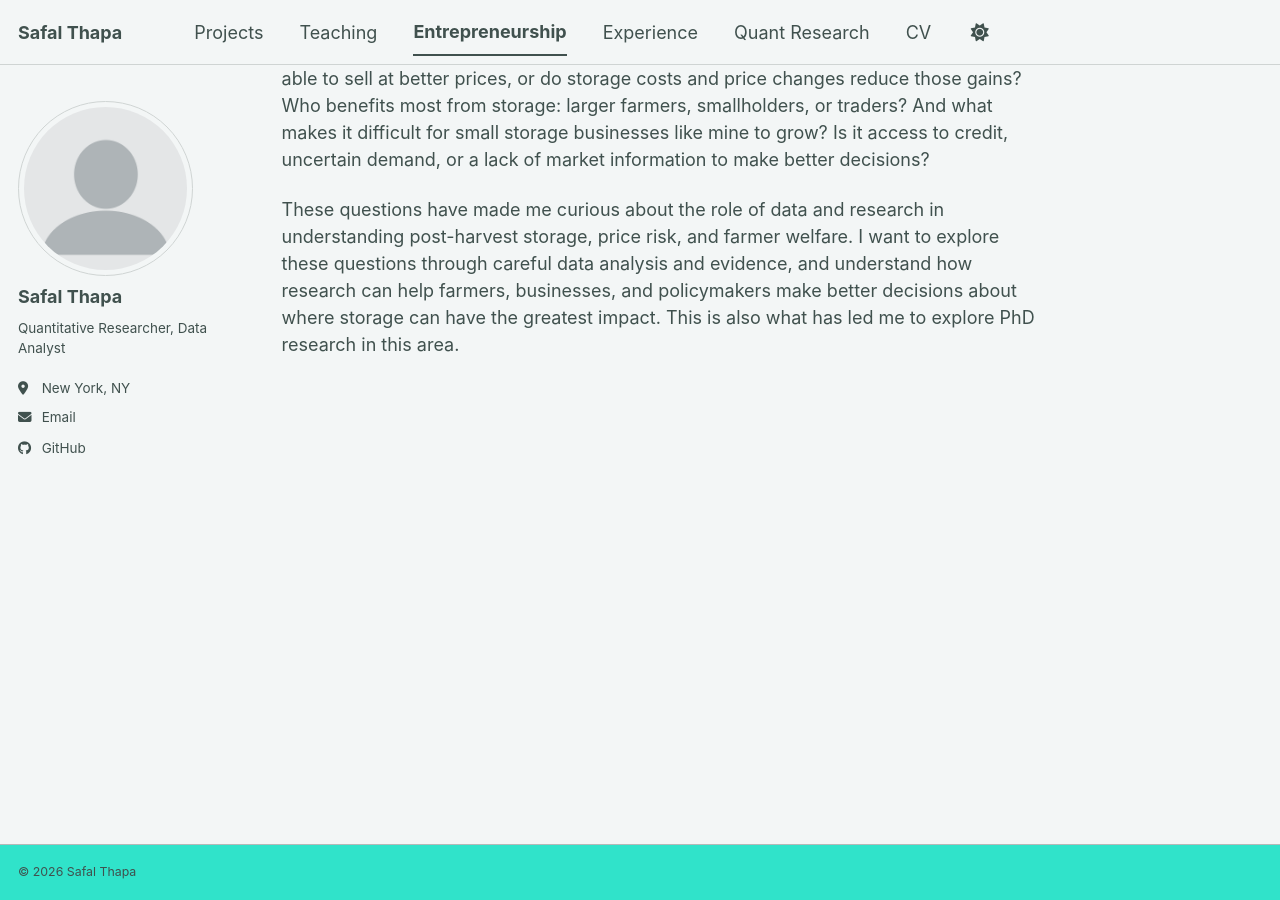
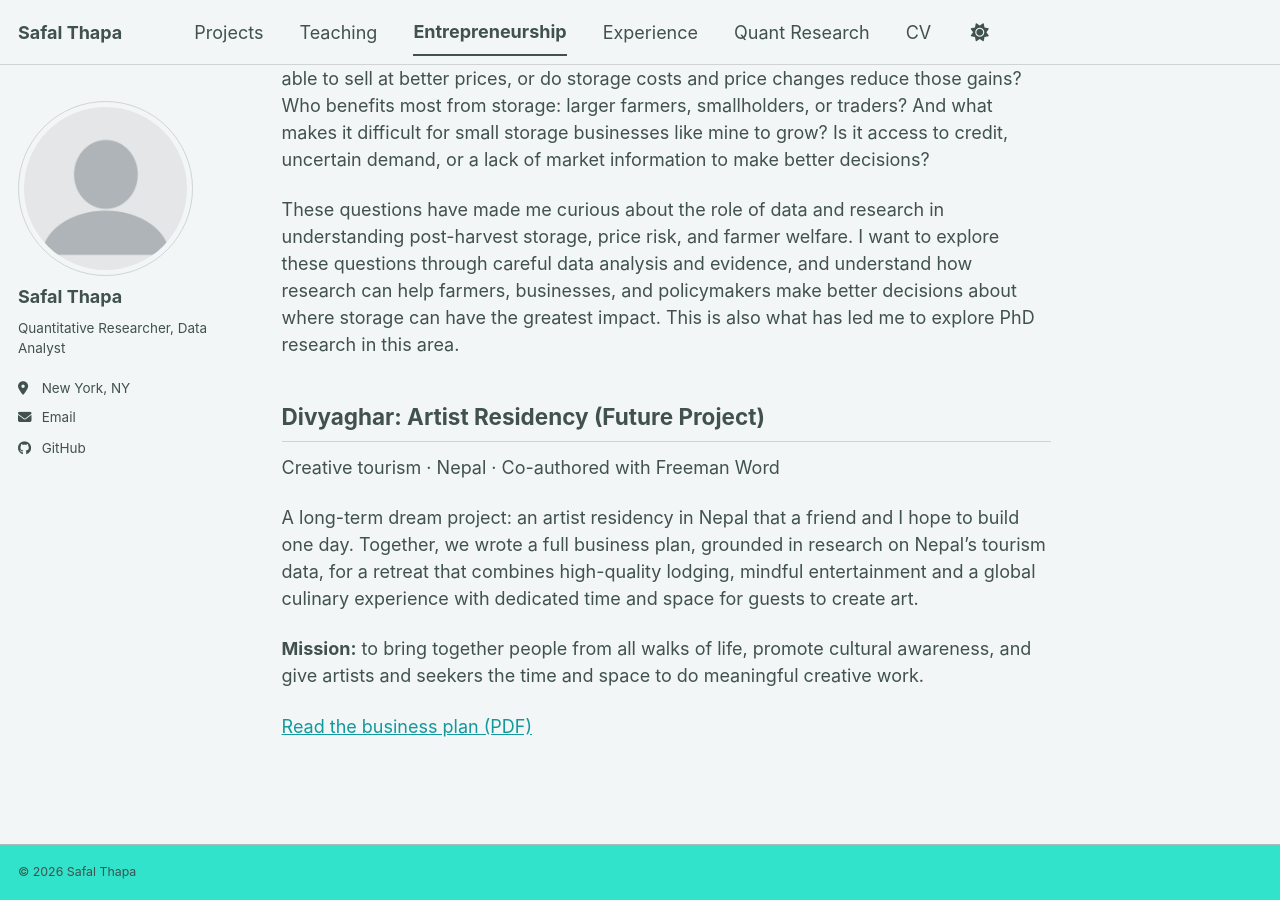
Before and after one commit to SafalThapa17/safalthapa.github.io, a Jekyll site: the page built from _pages/entrepreneurship.md, in a window 1280 px wide and 900 px high, scrolled down 894 px. Built offline with Jekyll 4.4.1, drawn with Linux system fonts in a browser that asks for light colours; a script bundle is joined from its source files by our own code; a style sheet for code colours, icons or effects is not loaded.

Commit message:
Add Divyaghar artist residency project details
Added a section about the Divyaghar artist residency project, including its mission and a link to the business plan.

```diff
--- a/_pages/entrepreneurship.md
+++ b/_pages/entrepreneurship.md
@@ -25,3 +25,12 @@ We also expanded to serve the wider local food economy. Fruit vendors store appl
 Running the facility left me with questions that I could not answer from the business side alone. When farmers store their harvest, are they actually able to sell at better prices, or do storage costs and price changes reduce those gains? Who benefits most from storage: larger farmers, smallholders, or traders? And what makes it difficult for small storage businesses like mine to grow? Is it access to credit, uncertain demand, or a lack of market information to make better decisions?
 
 These questions have made me curious about the role of data and research in understanding post-harvest storage, price risk, and farmer welfare. I want to explore these questions through careful data analysis and evidence, and understand how research can help farmers, businesses, and policymakers make better decisions about where storage can have the greatest impact. This is also what has led me to explore PhD research in this area.
+
+## Divyaghar: Artist Residency (Future Project)
+Creative tourism · Nepal · Co-authored with Freeman Word
+
+A long-term dream project: an artist residency in Nepal that a friend and I hope to build one day. Together, we wrote a full business plan, grounded in research on Nepal's tourism data, for a retreat that combines high-quality lodging, mindful entertainment and a global culinary experience with dedicated time and space for guests to create art.
+
+**Mission:** to bring together people from all walks of life, promote cultural awareness, and give artists and seekers the time and space to do meaningful creative work.
+
+[Read the business plan (PDF)](/files/Divyaghar_Business_Plan.pdf)
```
